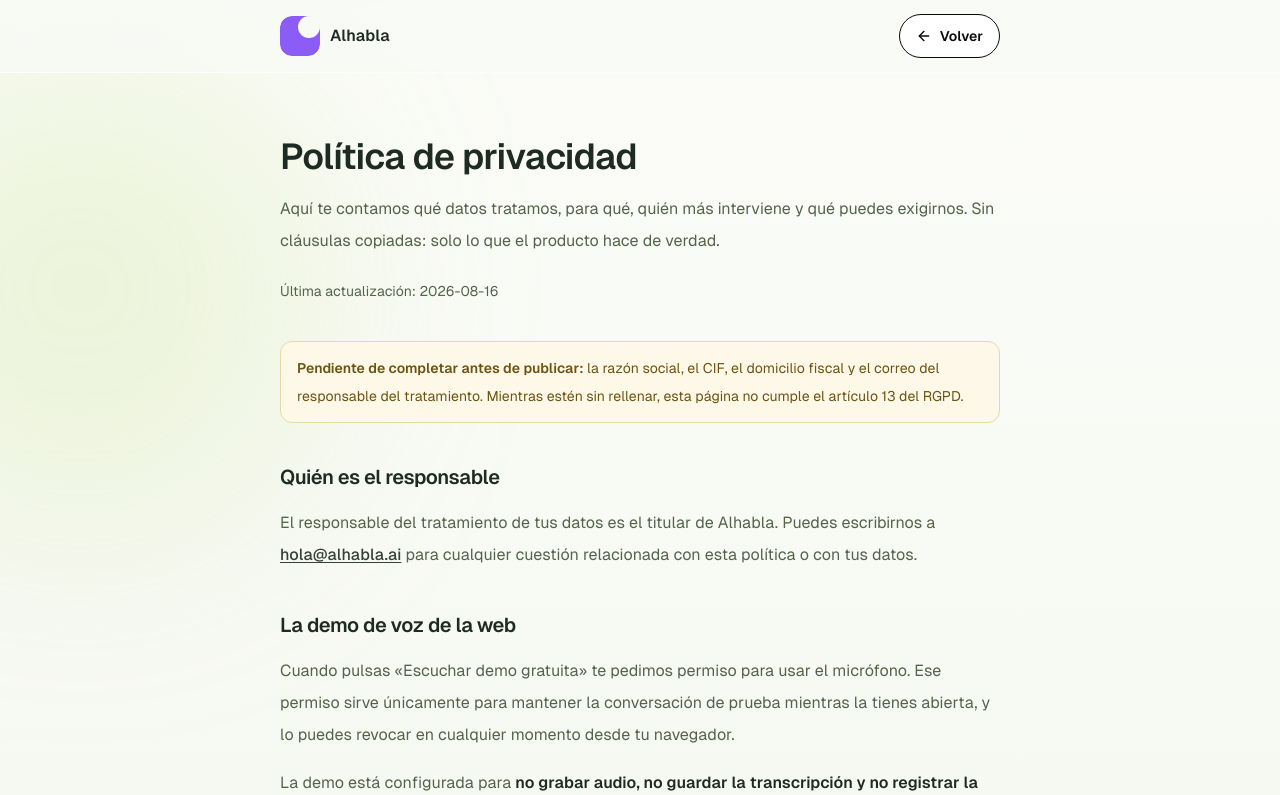
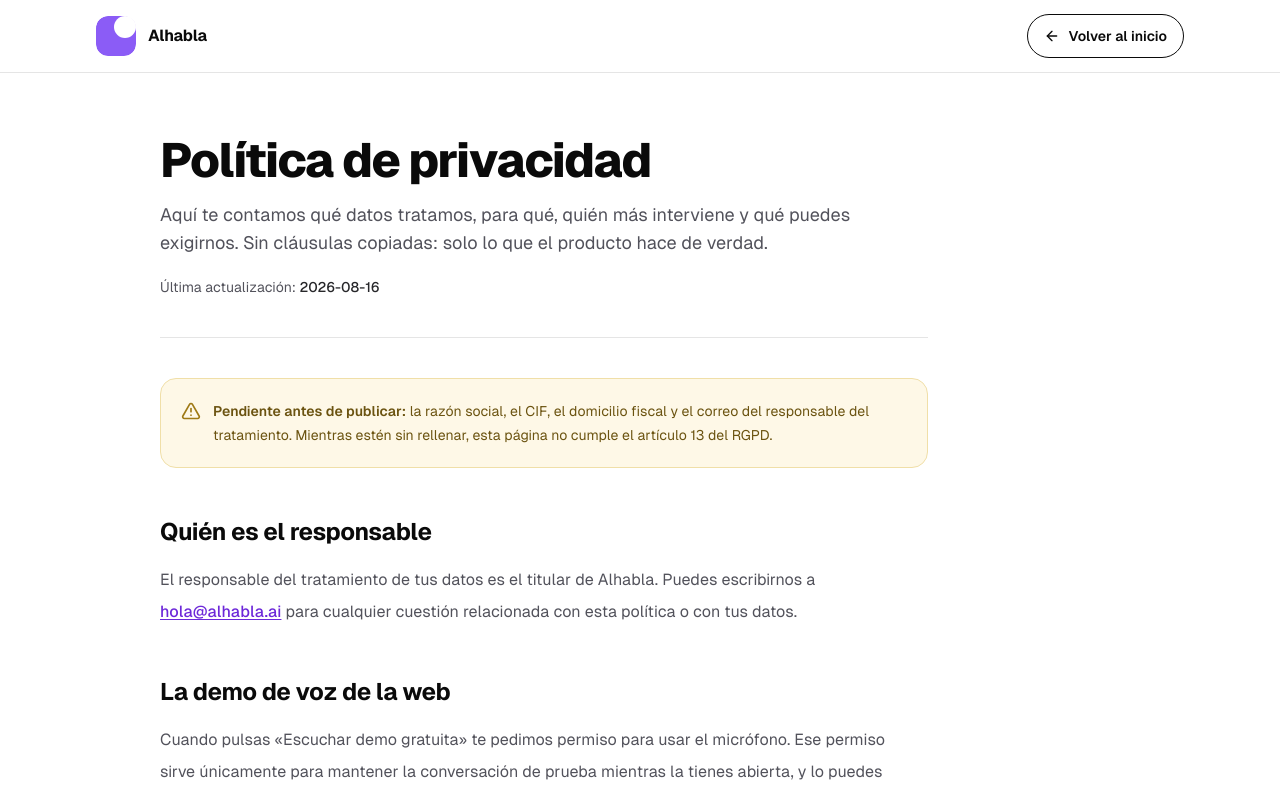
Before and after one commit to MMARTID/botbook, a Next.js app in the folder frontend/: page /legal/privacidad in a window 1280 px wide. Shown: the top 795 px of the page. Built offline with nearby package versions, Linux system fonts and the light colour scheme; no server answers.

Commit message:
feat(ui): pule navegación operativa y páginas legales

```diff
--- a/frontend/src/app/legal/aviso-legal/page.tsx
+++ b/frontend/src/app/legal/aviso-legal/page.tsx
@@ -37,7 +37,7 @@
         <p>
           Este sitio web y el servicio Alhabla son titularidad del prestador identificado más arriba. Puedes contactar
           con nosotros en{" "}
-          <a href="mailto:hola@alhabla.ai" className="font-medium text-[#344038] underline underline-offset-2">
+          <a href="mailto:hola@alhabla.ai" className="font-medium text-[#6d28d9] underline underline-offset-2">
             hola@alhabla.ai
           </a>
           .
@@ -72,7 +72,7 @@
         <p>
           La suscripción se contrata desde la web y se gestiona con Stripe. Los planes, los minutos incluidos y el coste
           por minuto adicional se muestran antes de contratar en la{" "}
-          <Link href="/planes" className="font-medium text-[#344038] underline underline-offset-2">
+          <Link href="/planes" className="font-medium text-[#6d28d9] underline underline-offset-2">
             página de planes
           </Link>
           . Los precios se indican en euros y sin perjuicio de los impuestos que resulten aplicables.
@@ -124,7 +124,7 @@
       <LegalSection title="Protección de datos">
         <p>
           El tratamiento de datos personales se detalla en la{" "}
-          <Link href="/legal/privacidad" className="font-medium text-[#344038] underline underline-offset-2">
+          <Link href="/legal/privacidad" className="font-medium text-[#6d28d9] underline underline-offset-2">
             política de privacidad
           </Link>
           , que incluye qué ocurre con la demo de voz de la web y con las llamadas que atiende tu recepcionista.
--- a/frontend/src/app/legal/privacidad/page.tsx
+++ b/frontend/src/app/legal/privacidad/page.tsx
@@ -36,7 +36,7 @@
       <LegalSection title="Quién es el responsable">
         <p>
           El responsable del tratamiento de tus datos es el titular de Alhabla. Puedes escribirnos a{" "}
-          <a href="mailto:hola@alhabla.ai" className="font-medium text-[#344038] underline underline-offset-2">
+          <a href="mailto:hola@alhabla.ai" className="font-medium text-[#6d28d9] underline underline-offset-2">
             hola@alhabla.ai
           </a>{" "}
           para cualquier cuestión relacionada con esta política o con tus datos.
@@ -156,7 +156,7 @@
         <p>
           Puedes solicitar acceso a tus datos, su rectificación o supresión, la limitación u oposición al tratamiento,
           y la portabilidad. Escríbenos a{" "}
-          <a href="mailto:hola@alhabla.ai" className="font-medium text-[#344038] underline underline-offset-2">
+          <a href="mailto:hola@alhabla.ai" className="font-medium text-[#6d28d9] underline underline-offset-2">
             hola@alhabla.ai
           </a>{" "}
           y te responderemos en el plazo legal.
@@ -181,7 +181,7 @@
 
       <p className="max-w-[68ch] text-base leading-8 text-[#54634b]">
         ¿Te queda alguna duda antes de empezar? Está resuelta en las{" "}
-        <Link href="/landing#preguntas" className="font-medium text-[#344038] underline underline-offset-2">
+        <Link href="/landing#preguntas" className="font-medium text-[#6d28d9] underline underline-offset-2">
           preguntas frecuentes
         </Link>{" "}
         o escribiéndonos directamente.
--- a/frontend/src/app/llamadas/page.tsx
+++ b/frontend/src/app/llamadas/page.tsx
@@ -5,6 +5,7 @@
 import { PhoneCall } from "lucide-react";
 import { CallsActivity } from "@/components/calls-activity";
 import { useBusiness } from "@/components/providers";
+import { AppPageHeader } from "@/components/app-page-header";
 
 export default function CallsPage() {
   const router = useRouter();
@@ -18,13 +19,7 @@
 
   return (
     <div className="space-y-6">
-      <header className="flex items-start gap-3 border-b border-[#e5e5e5] pb-6">
-        <span className="flex h-11 w-11 shrink-0 items-center justify-center rounded-xl bg-[#f3eeff] text-[#8b5cf6]"><PhoneCall className="h-5 w-5" aria-hidden="true" /></span>
-        <div>
-          <h1 className="text-3xl font-extrabold tracking-[-0.02em] text-[#0a0a0a] sm:text-4xl">Llamadas</h1>
-          <p className="mt-1 max-w-2xl text-sm leading-6 text-muted">Todas las conversaciones atendidas por tu recepcionista, con sus resultados y reservas.</p>
-        </div>
-      </header>
+      <AppPageHeader icon={PhoneCall} title="Llamadas" description="Todas las conversaciones atendidas por tu recepcionista, con sus resultados y reservas." />
       <CallsActivity />
     </div>
   );
--- /dev/null
+++ b/frontend/src/components/app-page-header.tsx
@@ -0,0 +1,38 @@
+import type { LucideIcon } from "lucide-react";
+
+type AppPageHeaderProps = {
+  icon: LucideIcon;
+  title: string;
+  description: string;
+  children?: React.ReactNode;
+};
+
+/**
+ * Cabecera común de las vistas de trabajo. Da la misma orientación visual a
+ * Panel, Agenda, Llamadas y Agente sin convertirlas en tarjetas genéricas.
+ */
+export function AppPageHeader({
+  icon: Icon,
+  title,
+  description,
+  children,
+}: AppPageHeaderProps) {
+  return (
+    <header className="grid gap-5 border-b border-[#e5e5e5] pb-6 sm:grid-cols-[minmax(0,1fr)_auto] sm:items-end sm:gap-8 sm:pb-7">
+      <div className="flex min-w-0 items-start gap-3 sm:gap-4">
+        <span className="flex h-11 w-11 shrink-0 items-center justify-center rounded-xl bg-[#f3eeff] text-[#8b5cf6] sm:h-12 sm:w-12" aria-hidden="true">
+          <Icon className="h-5 w-5" />
+        </span>
+        <div className="min-w-0">
+          <h1 className="text-balance text-3xl font-extrabold tracking-[-0.025em] text-[#0a0a0a] sm:text-4xl">
+            {title}
+          </h1>
+          <p className="mt-2 max-w-2xl text-sm leading-6 text-muted sm:text-[15px]">
+            {description}
+          </p>
+        </div>
+      </div>
+      {children ? <div className="flex shrink-0 flex-wrap items-center gap-2">{children}</div> : null}
+    </header>
+  );
+}
--- a/frontend/src/components/legal-page.tsx
+++ b/frontend/src/components/legal-page.tsx
@@ -1,5 +1,5 @@
 import Link from "next/link";
-import { ArrowLeft } from "lucide-react";
+import { AlertTriangle, ArrowLeft } from "lucide-react";
 import { BrandMark } from "@/components/brand-mark";
 
 type LegalPageProps = {
@@ -10,40 +10,37 @@
 };
 
 /**
- * Contenedor de las páginas legales. Modo lectura: una sola columna estrecha,
- * el papel del sistema de fondo y nada que compita con el texto.
+ * Contenedor de documentos legales con la misma jerarquía visual del producto.
  */
 export function LegalPage({ title, description, updatedAt, children }: LegalPageProps) {
   return (
-    <main className="relative isolate min-h-screen w-full overflow-hidden text-[#17211c]">
-      <div className="pointer-events-none absolute inset-0 -z-20 bg-[linear-gradient(180deg,#fbfcf8_0%,#f1f5ec_44%,#e9efe5_100%)]" />
-      <div className="pointer-events-none absolute -left-40 top-12 -z-10 h-[30rem] w-[30rem] rounded-full bg-[#b8d96e]/20 blur-[110px]" />
-
-      <header className="border-b border-white/60 bg-[#f8faf5]/80 backdrop-blur-xl">
-        <div className="mx-auto flex h-16 max-w-3xl items-center justify-between gap-3 px-4 sm:px-6 lg:h-[4.5rem]">
-          <Link href="/landing" aria-label="Ir al inicio de Alhabla" className="flex min-w-0 items-center gap-2.5">
+    <main className="min-h-screen bg-white text-[#0a0a0a]">
+      <a href="#contenido-legal" className="sr-only z-[80] rounded-full bg-[#0a0a0a] px-4 py-3 text-sm font-semibold text-white focus:not-sr-only focus:fixed focus:left-4 focus:top-4">Saltar al contenido legal</a>
+      <header className="sticky top-0 z-50 border-b border-[#e5e5e5] bg-white/95 backdrop-blur">
+        <div className="mx-auto flex h-16 max-w-6xl items-center justify-between gap-4 px-4 sm:h-[4.5rem] sm:px-6 lg:px-8">
+          <Link href="/landing" aria-label="Ir al inicio de Alhabla" className="flex min-w-0 items-center gap-3 rounded-xl focus-visible:outline-none focus-visible:ring-2 focus-visible:ring-[#8b5cf6]">
             <BrandMark className="h-10 w-10 shrink-0" />
-            <p className="text-base font-semibold leading-5 text-[#1e2b22]">Alhabla</p>
+            <p className="text-base font-bold tracking-[-0.02em] text-[#0a0a0a]">Alhabla</p>
           </Link>
           <Link href="/landing" className="btn-secondary h-11 px-4">
-            <ArrowLeft className="h-4 w-4" />
-            Volver
+            <ArrowLeft className="h-4 w-4" aria-hidden="true" /> Volver al inicio
           </Link>
         </div>
       </header>
 
-      <article className="mx-auto max-w-3xl px-4 py-12 sm:px-6 sm:py-16">
-        <h1 className="text-3xl font-semibold leading-tight tracking-tight text-[#1e2b22] sm:text-4xl">{title}</h1>
-        <p className="mt-4 max-w-[68ch] text-base leading-8 text-[#54634b]">{description}</p>
-        <p className="mt-6 text-sm text-[#54634b]">
-          Última actualización: <time dateTime={updatedAt}>{updatedAt}</time>
-        </p>
-
-        <div className="mt-10 space-y-10">{children}</div>
+      <article id="contenido-legal" className="mx-auto max-w-5xl px-4 py-12 sm:px-6 sm:py-16 lg:px-8">
+        <header className="max-w-3xl border-b border-[#e5e5e5] pb-8 sm:pb-10">
+          <h1 className="text-balance text-4xl font-extrabold tracking-[-0.035em] text-[#0a0a0a] sm:text-5xl">{title}</h1>
+          <p className="mt-4 max-w-[64ch] text-base leading-8 text-muted sm:text-lg">{description}</p>
+          <p className="mt-5 text-sm text-muted">
+            Última actualización: <time dateTime={updatedAt} className="font-medium text-[#27272a]">{updatedAt}</time>
+          </p>
+        </header>
+        <div className="mt-10 max-w-3xl space-y-10 sm:space-y-12">{children}</div>
       </article>
 
-      <footer className="border-t border-white/70 bg-[#1e2b22] text-white/70">
-        <div className="mx-auto flex max-w-3xl flex-col gap-4 px-4 py-8 sm:px-6 md:flex-row md:items-center md:justify-between">
+      <footer className="border-t border-[#262626] bg-[#0a0a0a] text-white/70">
+        <div className="mx-auto flex max-w-5xl flex-col gap-4 px-4 py-8 sm:px-6 md:flex-row md:items-center md:justify-between lg:px-8">
           <p className="text-sm">
             <span className="font-semibold text-white">Alhabla</span> — Recepción telefónica para negocios con cita previa.
           </p>
@@ -68,8 +65,8 @@
 export function LegalSection({ title, children }: { title: string; children: React.ReactNode }) {
   return (
     <section className="max-w-[68ch]">
-      <h2 className="text-xl font-semibold tracking-tight text-[#1e2b22]">{title}</h2>
-      <div className="mt-4 space-y-4 text-base leading-8 text-[#54634b]">{children}</div>
+      <h2 className="text-balance text-xl font-bold tracking-[-0.02em] text-[#0a0a0a] sm:text-2xl">{title}</h2>
+      <div className="mt-4 space-y-4 text-[15px] leading-7 text-muted sm:text-base sm:leading-8">{children}</div>
     </section>
   );
 }
@@ -81,8 +78,9 @@
  */
 export function LegalTodo({ children }: { children: React.ReactNode }) {
   return (
-    <p className="rounded-xl border border-[#e6d9a8] bg-[#fdf8e7] px-4 py-3 text-sm leading-7 text-[#6b5310]">
-      <strong className="font-semibold">Pendiente de completar antes de publicar:</strong> {children}
-    </p>
+    <aside role="note" className="flex gap-3 rounded-2xl border border-[#f0dfa8] bg-[#fef8e7] p-4 text-sm leading-6 text-[#6b5310] sm:p-5">
+      <AlertTriangle className="mt-0.5 h-5 w-5 shrink-0 text-[#9f7a15]" aria-hidden="true" />
+      <p><strong className="font-semibold">Pendiente antes de publicar:</strong> {children}</p>
+    </aside>
   );
 }
```
Also changed, not shown: frontend/src/app/agenda/page.tsx (+3 -9 lines), frontend/src/app/agente/page.tsx (+2 -13 lines), frontend/src/app/page.tsx (+4 -7 lines).
